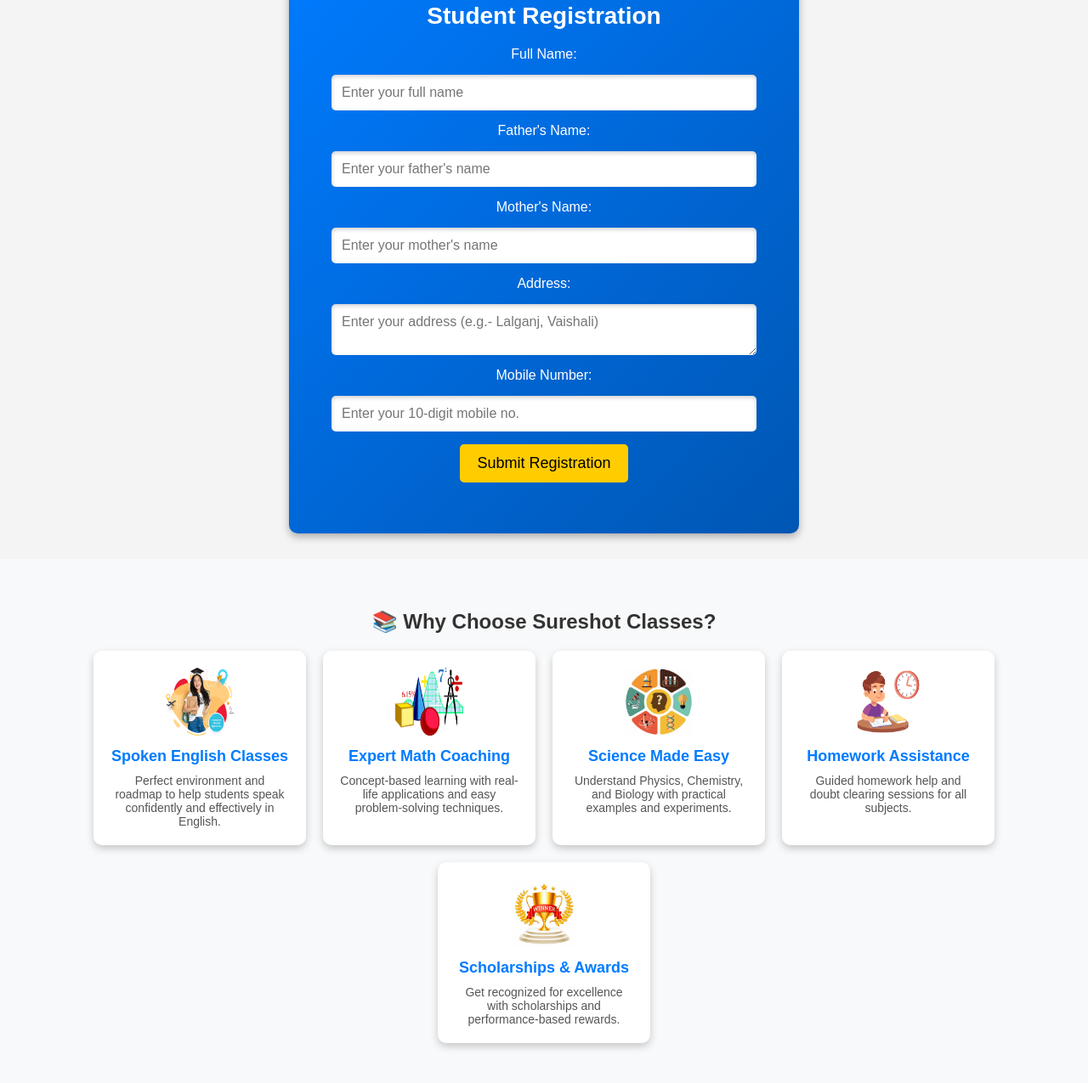
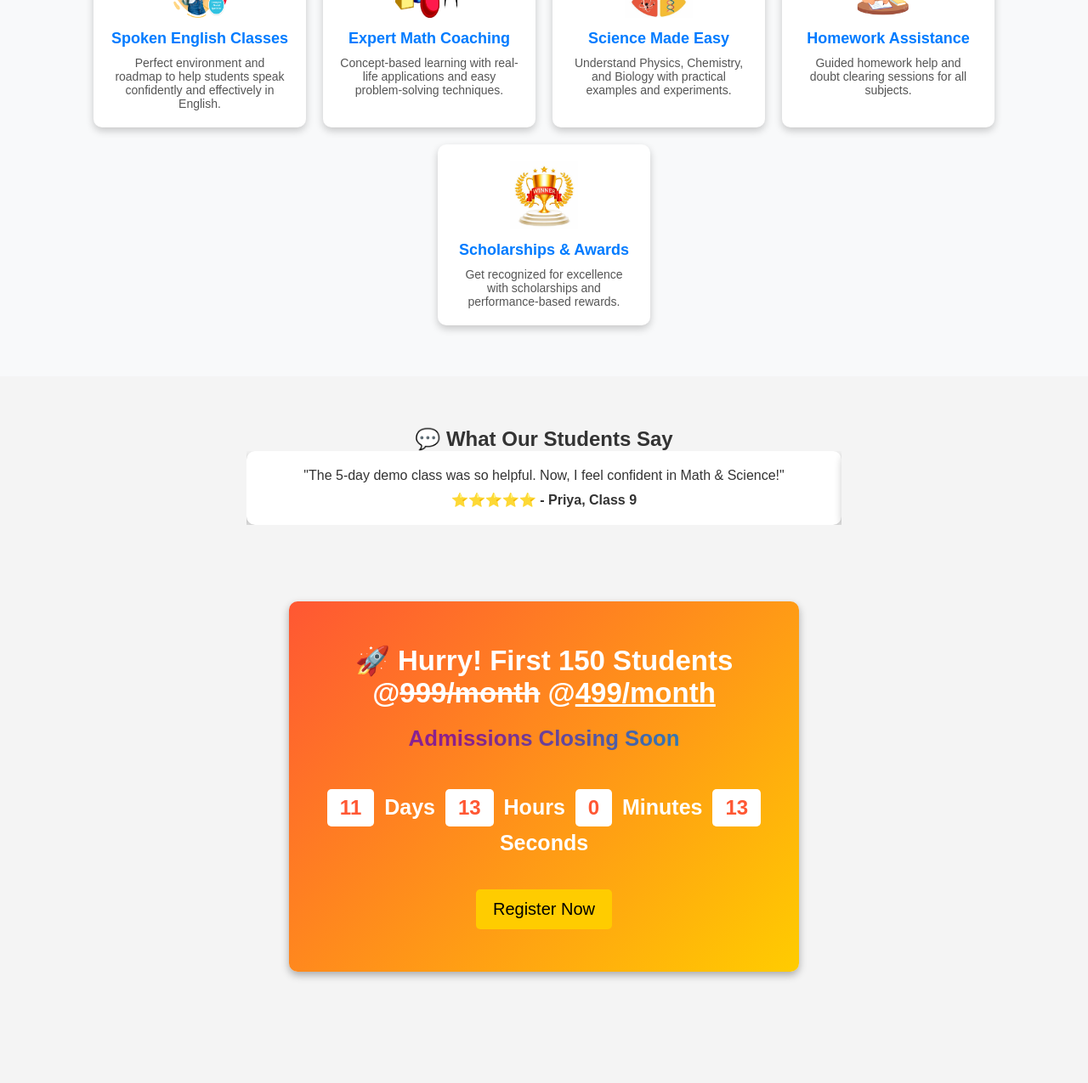
Before and after one commit to sureshotclasses/sureshotclasses.github.io, a plain HTML site: page index.html in a window 1280 px wide. Shown: the part 1525-2800 px from the top of the page at 85% size. Drawn offline with Linux system fonts and the light colour scheme.

Commit message:
Countdown Section updated @499/month, registration form color updated in css

```diff
--- a/index.html
+++ b/index.html
@@ -98,31 +98,6 @@
         </div>
     </section>
 
-    <!-- 🔹 Registration Form -->
-    <!-- Update this section in your index.html file -->
-    <section id="registration_" class="section"></section>
-    <section id="registration" class="section">
-        <h2>Student Registration</h2>
-        <form id="registrationForm" action="https://script.google.com/macros/s/AKfycbzi3sDcMspH_37NGTdZ5iyZbyUfWY1Wf9LywLJRwcRLgv80ODCSEKFpqgM_XIJEpVOi/exec" method="POST">
-            <label for="name">Full Name:</label>
-            <input type="text" id="name" name="name" required placeholder="Enter your full name">
-
-            <label for="father_name">Father's Name:</label>
-            <input type="text" id="father_name" name="father_name" required placeholder="Enter your father's name">
-
-            <label for="mother_name">Mother's Name:</label>
-            <input type="text" id="mother_name" name="mother_name" required placeholder="Enter your mother's name">
-
-            <label for="address">Address:</label>
-            <textarea id="address" name="address" required placeholder="Enter your address (e.g.- Lalganj, Vaishali)"></textarea>
-
-            <label for="mobile">Mobile Number:</label>
-            <input type="tel" id="mobile" name="mobile" required placeholder="Enter your 10-digit mobile no." pattern="[0-9]{10}" title="Please enter exactly 10 digits">
-
-            <button type="submit">Submit Registration</button>
-        </form>
-    </section>
-
     <section id="course-highlights">
         <h2>📚 Why Choose Sureshot Classes?</h2>
         <div class="highlights-container">
@@ -173,7 +148,8 @@
     </section>
 
     <section id="countdown">
-        <h2>🚀 Hurry! Admissions Closing Soon</h2>
+        <h2>🚀 Hurry! First 150 Students @<del>999/month</del> @<ins>499/month</ins></h2>
+        <h3>Admissions Closing Soon</h3>
         <div id="timer">
             <span id="days">00</span> Days
             <span id="hours">00</span> Hours
@@ -181,6 +157,30 @@
             <span id="seconds">00</span> Seconds
         </div>
         <a href="#registration_" class="cta-button">Register Now</a>
+    </section>
+
+    <!-- 🔹 Registration Form -->
+    <section id="registration_" class="section"></section>
+    <section id="registration" class="section">
+        <h2>Student Registration</h2>
+        <form id="registrationForm" action="https://script.google.com/macros/s/AKfycbzi3sDcMspH_37NGTdZ5iyZbyUfWY1Wf9LywLJRwcRLgv80ODCSEKFpqgM_XIJEpVOi/exec" method="POST">
+            <label for="name">Full Name:</label>
+            <input type="text" id="name" name="name" required placeholder="Enter your full name">
+
+            <label for="father_name">Father's Name:</label>
+            <input type="text" id="father_name" name="father_name" required placeholder="Enter your father's name">
+
+            <label for="mother_name">Mother's Name:</label>
+            <input type="text" id="mother_name" name="mother_name" required placeholder="Enter your mother's name">
+
+            <label for="address">Address:</label>
+            <textarea id="address" name="address" required placeholder="Enter your address (e.g.- Lalganj, Vaishali)"></textarea>
+
+            <label for="mobile">Mobile Number:</label>
+            <input type="tel" id="mobile" name="mobile" required placeholder="Enter your 10-digit mobile no." pattern="[0-9]{10}" title="Please enter exactly 10 digits">
+
+            <button type="submit">Submit Registration</button>
+        </form>
     </section>
 
     <!-- 🔹 Location Section (Google Maps Embed) -->
--- a/styles.css
+++ b/styles.css
@@ -161,6 +161,7 @@ nav ul li a:hover {
 
 #home h2 {
     font-size: 36px;
+    padding: 22px;
 }
 
 #home p {
@@ -307,7 +308,7 @@ nav ul li a:hover {
 #registration {
     text-align: center;
     padding: 60px 20px;
-    background: linear-gradient(135deg, #007bff, #0056b3);
+    background: linear-gradient(135deg, #007bff, #6500b3);
     color: white;
     border-radius: 10px;
     margin: 30px auto;
@@ -546,8 +547,18 @@ form button:hover {
     box-shadow: 0px 4px 10px rgba(0, 0, 0, 0.3);
 }
 
+#countdown h3{
+    padding: 20px;
+    background: linear-gradient(90deg, #4a34db, #7629b9, #8d1f88, #2980b9, #4a34db);
+    background-size: 200% auto;
+    color: transparent;
+    -webkit-background-clip: text;
+    background-clip: text;
+    animation: textGradient 5s linear infinite;
+}
+
 #timer {
-    font-size: 30px;
+    font-size: 25px;
     font-weight: bold;
     margin: 20px 0;
 }
```
